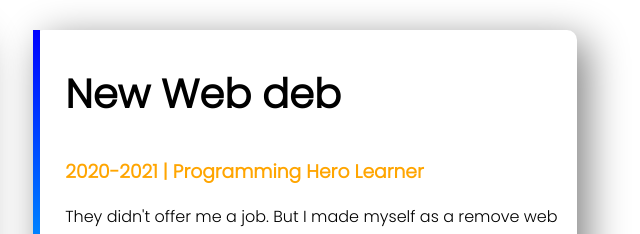
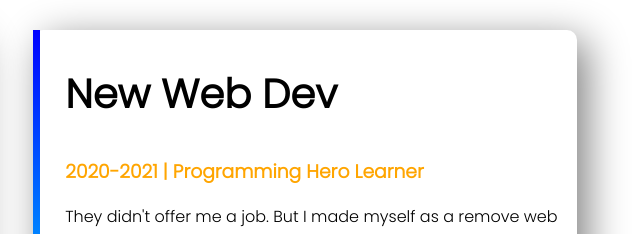
Before and after one commit to TanvirYnu/portfolio, a plain HTML site: page index.html in a window 1280 px wide. Shown: the part 1396-1630 px from the top of the page, 640-1280 px from the left. Drawn offline with Linux system fonts and the light colour scheme; files whose address does not match are found by name.

Commit message:
spelling

```diff
--- a/index.html
+++ b/index.html
@@ -47,7 +47,7 @@
 
 
 <div id="newweb" class="half-width singleexp">
-    <h2>New Web deb</h2>
+    <h2>New Web Dev</h2>
     <h3 class="orange-highlight">2020-2021 | Programming Hero Learner</h3>
     They didn't offer me a job. But I made myself as a remove web developer. I made their website and showed it to them. They liked it. And uploaded the content. It was fun working at Programming Hero.</p>
 </div>
```
